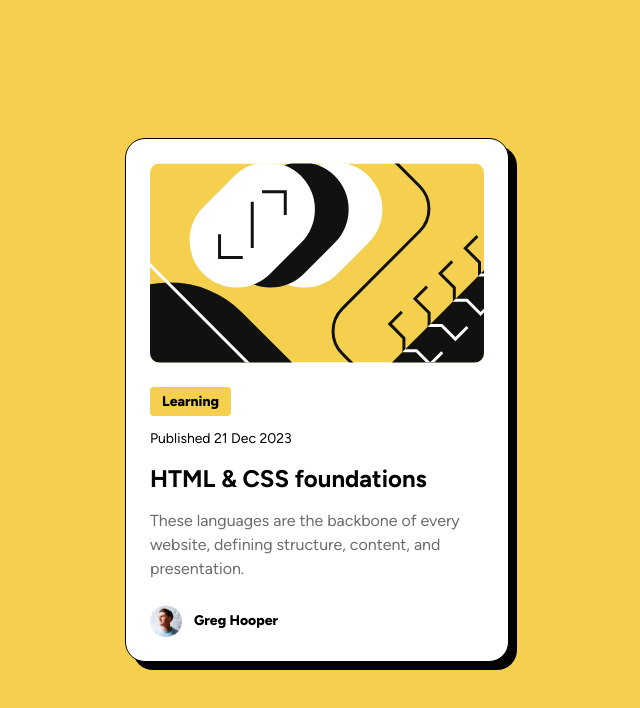
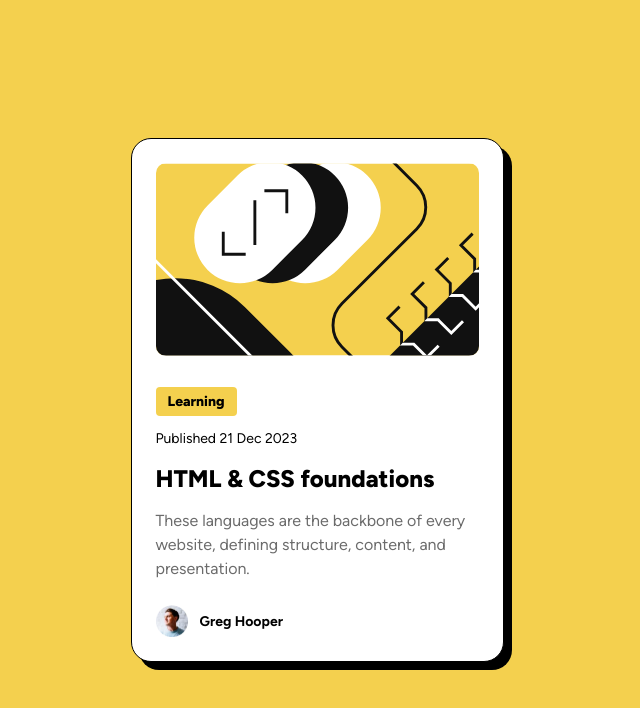
Before and after one commit to marcotan004/blog-preview-card, a plain HTML site: page index.html in a window 1280 px wide. Shown: the whole page, without its empty margins (323-963 px from the left). Drawn offline with Linux system fonts and the light colour scheme; files whose address does not match are found by name.

Commit message:
refactor to fit different screen sizes

```diff
--- a/index.html
+++ b/index.html
@@ -12,23 +12,26 @@
   <title>Frontend Mentor | Blog preview card</title>
 </head>
 <body>
-
-  <div class="card-container">
+  <main>
     <div class="card">
-      <img src="assets/images/illustration-article.svg" alt="css-theme"/>
-      <div class="text-container">
-        <p class="card-topic">Learning</p>
-        <p class="card-date">Published <time datetime="2023-12-21">21 Dec 2023</p></>
-        <h2 class="card-link">
-          <a href="./index.html">HTML & CSS foundations</a>
-        </h2>
-        <p class="card-description">These languages are the backbone of every website, defining structure, content, and presentation.</p>
+      <div class="preview">
+        <img src="assets/images/illustration-article.svg" alt="css-theme"/>
       </div>
-      <div class="author-container">
-        <img class="author-icon" src="assets/images/image-avatar.webp" alt="course-author"/>
-        <p class="author-name">Greg Hooper</p>
+      <div class="content">
+        <div class="topic">
+          <p>Learning</p>
+        </div>
+        <p>Published <time datetime="2023-12-21">21 Dec 2023</p>
+        <h2><a href="#">HTML & CSS foundations</a></h2>
+        <div class="description">
+          <p>These languages are the backbone of every website, defining structure, content, and presentation.</p>
+        </div>
+      </div>
+      <div class="author">
+        <img class="avatar" src="assets/images/image-avatar.webp" alt="course-author"/>
+        <h4>Greg Hooper</h4>
       </div>
     </div>
-  </div>
+  </main>
 </body>
 </html>
--- a/style.css
+++ b/style.css
@@ -5,9 +5,9 @@
 
 :root {
     font-size: 16px;
-    --var-background-color: hsl(47, 88%, 63%);
-    --var-header-color: #111111;
-    --var-text-color: #6B6B6B;
+    --var-yellow: hsl(47, 88%, 63%);
+    --var-gray-950: #111111;
+    --var-gray-500: #6B6B6B;
     --var-button-text-size: 0.875rem;
     --var-desc-text-size: 1rem;
     --var-header-text-size: 1.5rem;
@@ -26,23 +26,19 @@
 }
 
 body {
-    background-color: var(--var-background-color);
+    background-color: var(--var-yellow);
     display: flex;
     align-items: center;
     justify-content: center;
     font-family: FigTree;
     min-height: 100vh;
-    padding-inline: 1.5rem;
+    max-width: 100vw;
+    line-height: var(--var-line-height);
+    letter-spacing: var(--var-letter-spacing);
 }
 
-img {
-    border-radius: 0.625rem;
-    max-height: 12.5rem;
-}
-
-h2 {
-    font-size: var(--var-header-text-size);
-    line-height: var(--var-line-height);
+main {
+    max-width: 100%
 }
 
 a {
@@ -50,22 +46,40 @@ a {
     text-decoration: none;
 }
 
-.card-container {
-    max-width: 100%;
+p {
+    font-size: 0.875rem;
+}
+
+h2 {
+    font-size: var(--var-header-text-size);
+    font-weight: var(--var-font-weight-bold);
+
+    :hover,
+    :active,
+    :focus,
+    :invalid {
+        color: var(--var-yellow);
+    }
+}
+
+h4 {
+    font-size: 0.875rem;
 }
 
 .card {
     background-color: white;
     display: flex;
     flex-direction: column;
-    max-width: 24rem;
+    max-width: 23.3125rem;
     padding: 1.5rem;
+    margin: 1.5rem;
     border-radius: 1.25rem;
     border: 1px solid black;
     box-shadow: 8px 8px 0px 0px #000000;
 
     & > * {
         margin-block-end: 1.5rem;
+        margin-inline-end: auto;
     }
 
     :last-child {
@@ -73,11 +87,15 @@ a {
     }
 }
 
-.text-container {
-    color: black;
-    line-height: var(--var-line-height);
-    letter-spacing: var(--var-letter-spacing);
+.preview {
+    img {
+        border-radius: 0.625rem;
+        max-height: 12.5rem;
+        width: 100%;
+    }
+}
 
+.content {
     & > * {
         margin-block-end: 0.75rem;
         margin-inline-end: auto;
@@ -88,47 +106,32 @@ a {
     }
 }
 
-.card-topic {
-    background-color: var(--var-background-color);
-    font-size: var(--var-button-text-size);
-    font-weight: var(--var-font-weight-bold);
-
+.topic {
+    background-color: var(--var-yellow);
     padding-block: 0.25rem;
     padding-inline: 0.75rem;
     border-radius: 0.25rem;
     width: fit-content;
-}
 
-.card-link {
-    :hover,
-    :active,
-    :focus,
-    :invalid {
-        color: var(--var-background-color);
+    p {
+        font-weight: var(--var-font-weight-bold);
     }
 }
 
-.card-date {
-    font-size: var(--var-button-text-size);
-    font-weight: var(--var-font-weight-regular);
+.description {
+    p {
+        color: var(--var-gray-500);
+        font-size: 1rem;
+    }
 }
 
-.card-description {
-    color: var(--var-text-color);
-}
-
-.author-container {
+.author  {
     display: flex;
     align-items: center;
+
+    img {
+        width: 2rem;
+        height: 2rem;
+        margin-inline-end: 0.75rem;
+    }
 }
-
-.author-icon {
-    width: 2rem;
-    height: 2rem;
-    margin-inline-end: 0.75rem;
-}
-.author-name{
-    font-size: var(--var-button-text-size);
-    font-weight: var(--var-font-weight-bold);
-    line-height: var(--var-line-height);
-}
```
